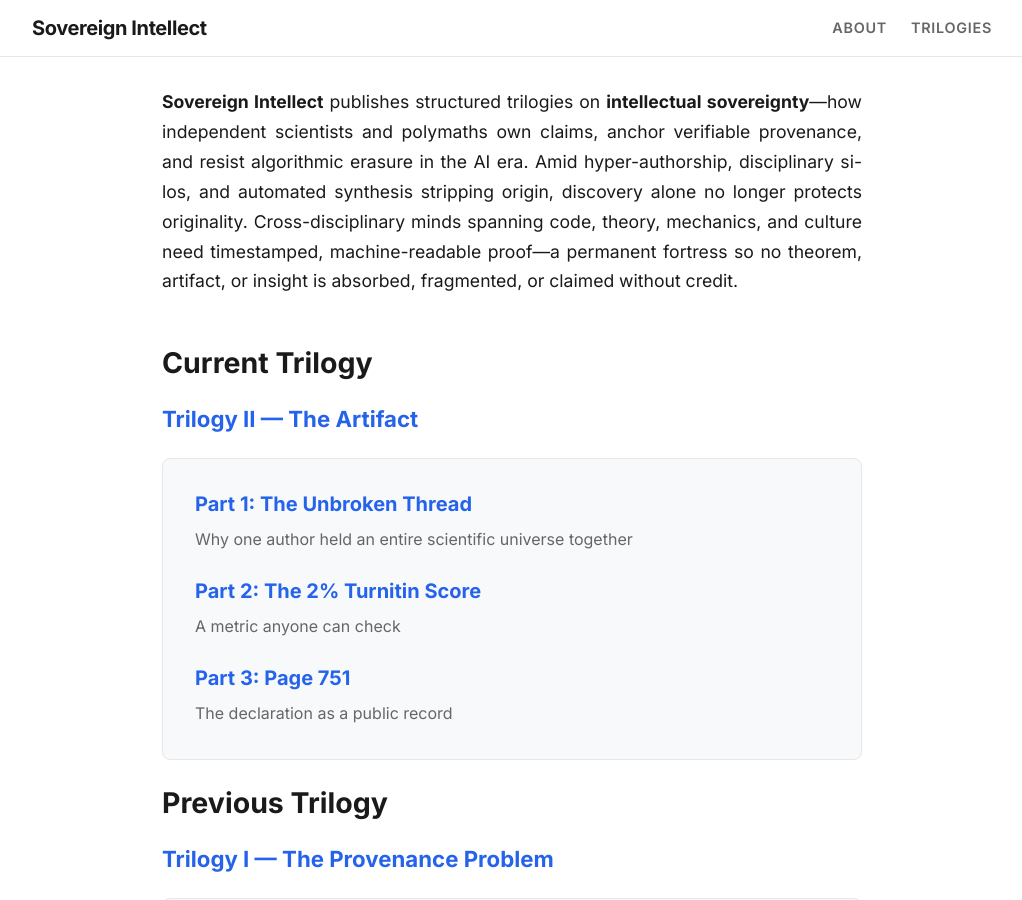
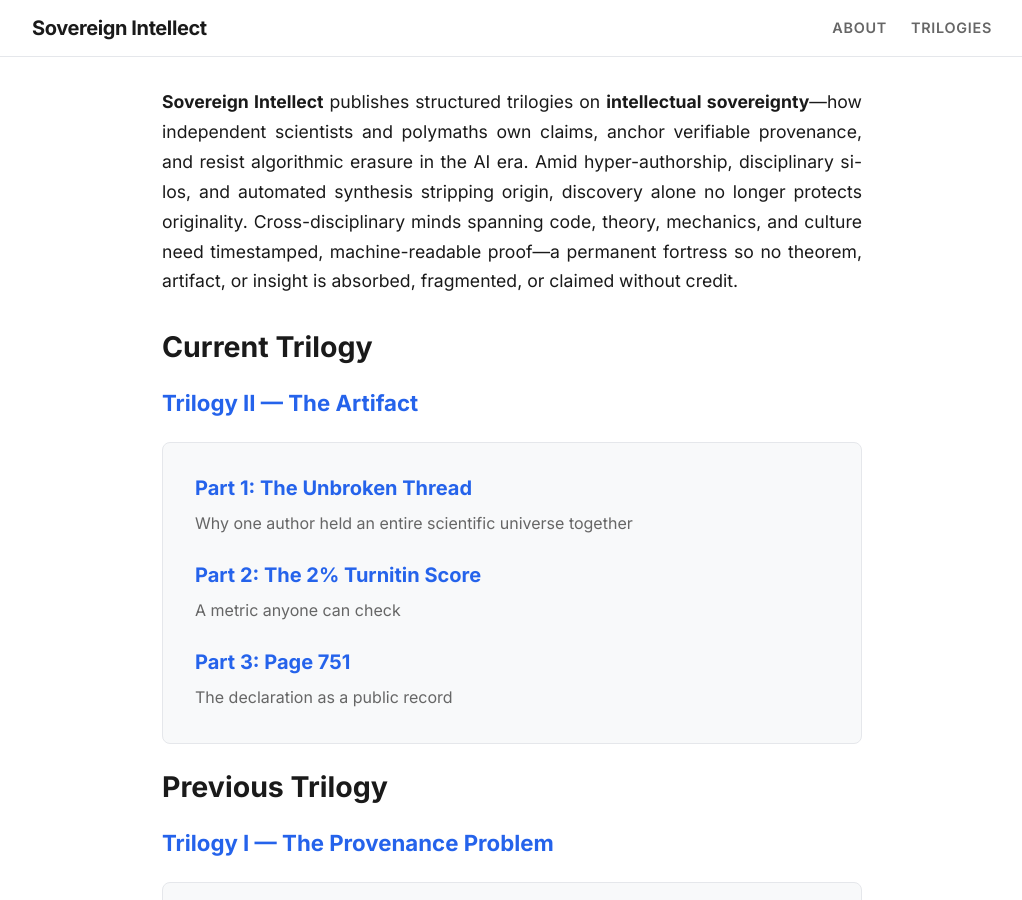
Before and after one commit to pravinkumar-ghodake/sovereign-intellect-blog, a Jekyll site: the page built from index.md, in a window 1280 px wide and 900 px high. Shown: the whole window, without its empty margins (128-1150 px from the left). Built offline with Jekyll 4.4.1, drawn with Linux system fonts in a browser that asks for light colours.

Commit message:
Update index.md

```diff
--- a/index.md
+++ b/index.md
@@ -2,7 +2,7 @@
 layout: default
 ---
 
-<div align="justify" style="font-family: var(--font-ui); font-size: 1.1rem; line-height: 1.7; margin-bottom: 3rem;">
+<div align="justify" style="font-family: var(--font-ui); font-size: 1.1rem; line-height: 1.7; margin-bottom: 2rem;">
 <strong>Sovereign Intellect</strong> publishes structured trilogies on <strong>intellectual sovereignty</strong>—how independent scientists and polymaths own claims, anchor verifiable provenance, and resist algorithmic erasure in the AI era. Amid hyper-authorship, disciplinary silos, and automated synthesis stripping origin, discovery alone no longer protects originality. Cross-disciplinary minds spanning code, theory, mechanics, and culture need timestamped, machine-readable proof—a permanent fortress so no theorem, artifact, or insight is absorbed, fragmented, or claimed without credit.
 </div>
 
```
